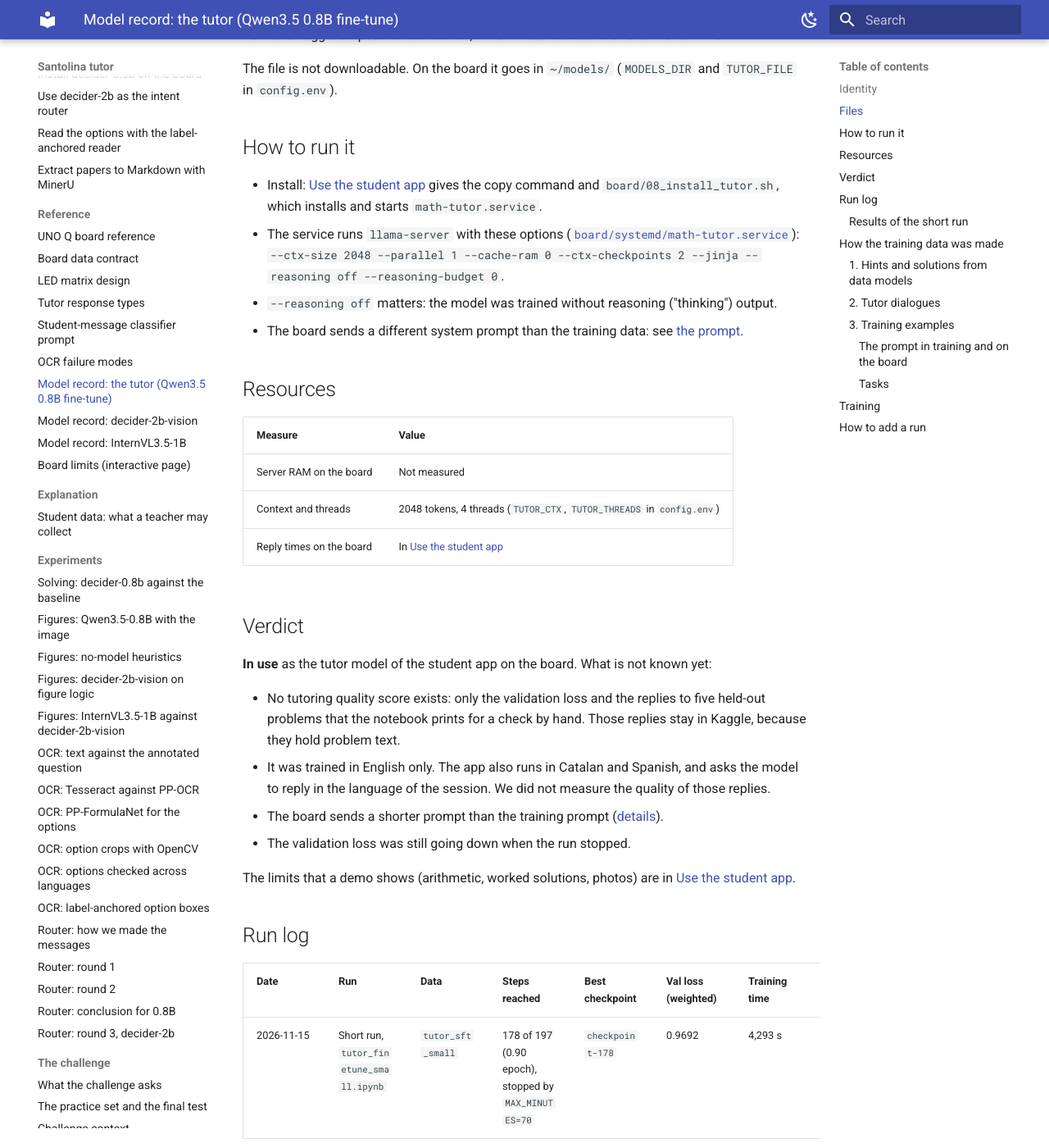
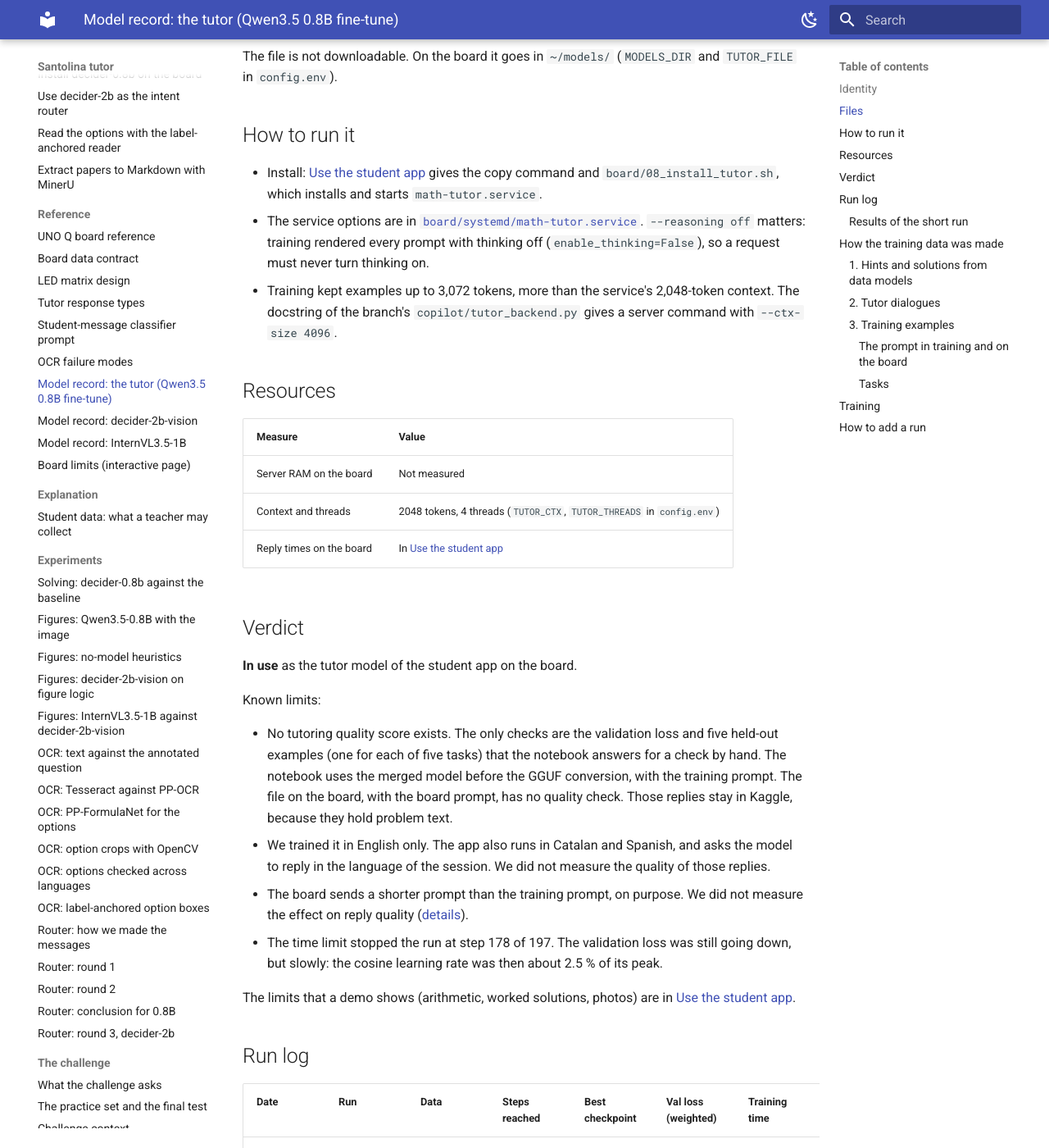
Before and after one commit to Sigkaio636/Santolina_tutor, an MkDocs documentation site: the page built from docs/models/qwen35-tutor.md, in a window 1280 px wide and 1400 px high, scrolled down 1200 px. Shown: the whole window at 82% size. Built offline with MkDocs 1.6.1 and Material for MkDocs 9.7.7, drawn with Linux system fonts in a browser that asks for light colours; some of the changed text lies outside the part shown.

Commit message:
docs-review qwen35-tutor S5-S7: STE language, two adversarial rounds, signed off
Board prompt is short on purpose (X32b); the model sees the answer only after
Show the solution. Fixes from review: no MTP tensors in the GGUF, weighted
val loss is not a cross-entropy, val.jsonl problems are training problems,
voters are given the key, rerun steps and checks corrected. Open for the
teammate: QT7-QT9, QT12, ADV11 (bf16 vs fp16).

Co-Authored-By: Claude Opus 5.5 <noreply@anthropic.com>

````diff
--- a/docs/models/qwen35-tutor.md
+++ b/docs/models/qwen35-tutor.md
@@ -18,13 +18,13 @@ Last updated: 2026-11-15.
 | | |
 | --- | --- |
 | Name | `qwen35-tutor` (llama-server alias) |
-| What it is | A chat model that tutors one student on one Kangaroo problem. It writes hints, a solution, and short guiding replies. In training, the system prompt gave it the problem and the answer key; the board gives it less (see [the prompt](#the-prompt-in-training-and-on-the-board)). |
+| What it is | A chat model that tutors one student on one Kangaroo problem. It writes hints, a solution, and short guiding replies. |
 | Base model | [Qwen/Qwen3.5-0.8B](https://huggingface.co/Qwen/Qwen3.5-0.8B). The revision was not pinned: the run took the latest one on 2026-11-15. |
 | Method | LoRA on every linear layer, merged into the base weights, then converted to GGUF Q8_0 |
 | Training language | English only |
 | Where it runs | The board, `math-tutor.service`, port 8084 |
 | Who calls it | `student_app/tutor.py`: clues, chat replies |
-| Availability | **Private.** The training data comes from M3Kang, which is for research use only. The data and the model stay off any public site. |
+| Availability | **Private.** The data and the model stay off any public site. |
 
 ## Files
 
@@ -33,8 +33,8 @@ Last updated: 2026-11-15.
 | `qwen35-tutor-Q8_0.gguf` | 811,843,232 bytes (812 MB) | `fa4bdb3bc91a89ec2964a1c2ef8d9344fe5ca98f8d00e7c1768dbe9a7740ad43` |
 
 What the GGUF header says: architecture `qwen35`, size label `752M`, 25
-blocks, file type Q8_0, `nextn_predict_layers = 1` (the converter kept the
-multi-token prediction head). The file came from the Kaggle output of the
+blocks, file type Q8_0, `nextn_predict_layers = 1`. The file holds no multi-token prediction
+tensors: only blocks 0 to 23 have weights. The file came from the Kaggle output of the
 [short run](#run-log), which wrote it at 05:23 UTC on 2026-11-15.
 
 The file is not downloadable. On the board it goes in `~/models/`
@@ -45,13 +45,13 @@ The file is not downloadable. On the board it goes in `~/models/`
 - Install: [Use the student app](../how-to/use-student-app.md#the-copilot)
   gives the copy command and `board/08_install_tutor.sh`, which installs and
   starts `math-tutor.service`.
-- The service runs `llama-server` with these options
-  ([`board/systemd/math-tutor.service`](https://github.com/Sigkaio636/Santolina_tutor/blob/main/board/systemd/math-tutor.service)):
-  `--ctx-size 2048 --parallel 1 --cache-ram 0 --ctx-checkpoints 2 --jinja --reasoning off --reasoning-budget 0`.
-- `--reasoning off` matters: the model was trained without reasoning
-  ("thinking") output.
-- The board sends a different system prompt than the training data: see
-  [the prompt](#the-prompt-in-training-and-on-the-board).
+- The service options are in
+  [`board/systemd/math-tutor.service`](https://github.com/Sigkaio636/Santolina_tutor/blob/main/board/systemd/math-tutor.service).
+  `--reasoning off` matters: training rendered every prompt with thinking
+  off (`enable_thinking=False`), so a request must never turn thinking on.
+- Training kept examples up to 3,072 tokens, more than the service's
+  2,048-token context. The docstring of the branch's
+  `copilot/tutor_backend.py` gives a server command with `--ctx-size 4096`.
 
 ## Resources
 
@@ -63,18 +63,25 @@ The file is not downloadable. On the board it goes in `~/models/`
 
 ## Verdict
 
-**In use** as the tutor model of the student app on the board. What is not
-known yet:
+**In use** as the tutor model of the student app on the board.
 
-- No tutoring quality score exists: only the validation loss and the replies
-  to five held-out problems that the notebook prints for a check by hand.
-  Those replies stay in Kaggle, because they hold problem text.
-- It was trained in English only. The app also runs in Catalan and Spanish,
+Known limits:
+
+- No tutoring quality score exists. The only checks are the validation loss
+  and five held-out examples (one for each of five tasks) that the notebook answers for a
+  check by hand. The notebook uses the merged model before the GGUF
+  conversion, with the training prompt. The file on the board, with the board
+  prompt, has no quality check. Those replies stay in Kaggle, because they
+  hold problem text.
+- We trained it in English only. The app also runs in Catalan and Spanish,
   and asks the model to reply in the language of the session. We did not
   measure the quality of those replies.
-- The board sends a shorter prompt than the training prompt
+- The board sends a shorter prompt than the training prompt, on purpose. We
+  did not measure the effect on reply quality
   ([details](#the-prompt-in-training-and-on-the-board)).
-- The validation loss was still going down when the run stopped.
+- The time limit stopped the run at step 178 of 197. The validation loss was
+  still going down, but slowly: the cosine learning rate was then about 2.5 %
+  of its peak.
 
 The limits that a demo shows (arithmetic, worked solutions, photos) are in
 [Use the student app](../how-to/use-student-app.md#the-copilot).
@@ -85,7 +92,13 @@ The limits that a demo shows (arithmetic, worked solutions, photos) are in
 | --- | --- | --- | --- | --- | --- | --- | --- |
 | 2026-11-15 | Short run, `tutor_finetune_small.ipynb` | `tutor_sft_small` | 178 of 197 (0.90 epoch), stopped by `MAX_MINUTES=70` | `checkpoint-178` | 0.9692 | 4,293 s | `qwen35-tutor-Q8_0.gguf`, on the board |
 
-The full set (`tutor_sft`) was built but not trained.
+We built the full set (`tutor_sft`) but did not train on it.
+
+"Val loss (weighted)" is the mean of task weight × example loss over the
+held-out examples. It is not a cross-entropy, and it changes with the task
+mix. Compare runs on it only when they use the same set. Otherwise compare the
+per-task losses, which are not weighted. For the short run, the unweighted
+mean, computed from the per-task losses and the held-out counts, is about 1.30.
 
 ### Results of the short run
 
@@ -99,7 +112,6 @@ started on 2026-11-15 at 04:04 UTC and ended at 05:23 UTC (4,778 s in all).
 | Held-out examples | 320, 158,441 tokens. None dropped for length. |
 | Trainable parameters | 21,645,312 of 774,038,336 (2.80 %) |
 | Speed | About 18 s per step, 0.663 examples/s |
-| Where it stopped | Step 178 of 197: the 70-minute limit came first |
 | Mean training loss | 1.069 |
 | Checkpoint kept | `checkpoint-178`, the last one, which also had the lowest validation loss |
 
@@ -112,9 +124,6 @@ Weighted validation loss at each evaluation, on all 320 held-out examples:
 | Step | 49 | 98 | 147 | 178 |
 | --- | --- | --- | --- | --- |
 | Validation loss | 1.049 | 1.003 | 0.9772 | 0.9692 |
-
-The loss was still going down at the last evaluation, so the run stopped
-before it flattened.
 
 Validation loss per task of the kept checkpoint (not weighted, lower is
 better):
@@ -134,25 +143,28 @@ better):
 | `correction` | 1.5808 |
 | `free` | 1.7218 |
 
-`check_right` has the lowest loss, then the long, structured answers
-(`solution`, `prepare`). The short live replies (`free`, `correction`, the
-error stages) have the highest. The run did not measure the base model's loss
+Each task has 8 to 75 held-out examples. In about half of the examples the
+system prompt also holds a short justification of the answer, as "Teacher's
+notes". The `check_right` reply repeats that justification, so part of its low
+loss is copying.
+The run did not measure the base model's loss
 on the same examples, so these numbers show progress inside the run, not the
 gain over Qwen3.5 0.8B.
 
 **Conversion.** The GGUF writer reported 320 tensors and 800.9M bytes, and
 "Model successfully exported". During the Q8_0 step, gguf-py printed
 `RuntimeWarning: overflow encountered in divide` and `invalid value
-encountered in cast` (`quants.py`). We did not check which tensors caused
-them. The model runs on the board with the reply times in
-[Use the student app](../how-to/use-student-app.md#the-copilot).
+encountered in cast` (`quants.py`). A later check of the file found no
+values that are not finite. The only odd values are 448 blocks of
+`blk.0.attn_qkv.weight` with a zero scale, which explain the warnings.
 
 ## How the training data was made
 
 All the code is on the branch `feat/tutor-finetune`, commit
 [`64e56f5`](https://github.com/Sigkaio636/Santolina_tutor/tree/64e56f5337819ef1e43d66f8a32605a8f5899eb9).
-That branch is not merged. The data stays in `data/processed/`, which Git
-ignores.
+That branch is not merged. The commits on it were made after the run
+(05:56 UTC and later): the run used the copy of `train_tutor.py` in its Kaggle
+dataset. The data stays in `data/processed/`, which Git ignores.
 
 ```mermaid
 flowchart LR
@@ -173,9 +185,9 @@ flowchart LR
 sends each problem to large models (the data models) through the Helmcode
 API, an OpenAI-compatible service that hosts them. Each call gets:
 
-- the problem text;
-- its image (the options are only in the image);
-- the answer key (the official letter).
+- the problem text
+- its image (the options are only in the image)
+- the answer key (the official letter)
 
 The model returns one JSON object: the options, the topic, the key idea,
 three hints from gentle to concrete, the solution steps, the final letter,
@@ -187,7 +199,7 @@ common mistakes, and whether it agrees with the answer key.
 | Problems per level, 0 to 7 | 142, 106, 146, 123, 339, 296, 305, 290 |
 | Data models that wrote training text | glm5.3-flash (first choice), deepseek-v4-flash |
 | Other data models that only voted | qwen3.6 (60 problems), gemma4 (37 problems) |
-| Trust rule | A problem is kept only if a strict majority of the data models that answered reached the answer key on their own. This drops problems with a wrong key or a broken text. |
+| Trust rule | A data model agrees when its final letter equals the answer key, which the call also gives it. Keep a problem only if a strict majority of the data models that answered agree. This can drop problems with a wrong key or a broken text. |
 | Problems with a disputed key | 19, always excluded |
 | **Trusted problems** | **1,553** |
 | Examples written | 4,670 hint examples and 1,553 solution examples: 5,886 from glm5.3-flash, 337 from deepseek-v4-flash |
@@ -201,18 +213,20 @@ The hint count is as reported by the generation run: three hints for each of
 asks glm5.3-flash to write short tutor-student exchanges for each trusted
 problem. The writer gets the answer key and the checked solution, and does
 not solve the problem again. The exchange types come from
-[Tutor response types](../TUTOR_RESPONSE_TYPES.md). The table below lists
-them.
+[Tutor response types](../reference/tutor-response-types.md).
 
 Each item then goes through two checks:
 
-1. **Code filters.** They drop a tutor message that names the correct option,
-   holds the correct value, refers to a solution the student has not seen,
-   thinks aloud, is too long, is empty, or does not end with a question.
+1. **Code filters.** They drop an item when the tutor message names the
+   correct option, holds the correct value, refers to a solution the student
+   has not seen, thinks aloud, is too long, or is empty. They also drop it for
+   non-English characters, for a student message that already holds the
+   answer, and, for most item types, for a tutor message that does not end
+   with a question.
 2. **A judge model,** deepseek-v4-flash, scores each item against the rules
    of the tutoring guide.
 
-Final report of the generation run (2026-11-15, 06:05; the time zone was not
+Final report of the generation run, 2026-11-15 at 06:05 (the time zone was not
 recorded):
 
 | Item | Training task | Kept | Code-filtered | Judge failed |
@@ -231,15 +245,15 @@ The counts are as reported by the generation run. Two rows do not add up:
 
 The most common reasons to filter: "refers to the solution the student has
 not seen" (769), "does not end with a question" (719), "empty" (440), "contains
-the correct value" (244), "too long" (207). An error dialogue is used only
-when all three of its stages pass.
+the correct value" (244), "too long" (207). The training set uses an error
+dialogue only when all three of its stages pass.
 
-`tutor_sft_small` was built at 04:55, before the judge finished (the time zone
-was not recorded; training started at 04:04 UTC). At that time:
+The team built `tutor_sft_small` at 04:55, before the judge finished. The time
+zone of 04:55 was not recorded. At 04:55:
 
-- 1,137 problems had judged dialogues;
-- 412 had dialogues that passed the code filters only (`--allow-unjudged`);
-- 4 had none.
+- 1,137 problems had judged dialogues.
+- 412 had dialogues that passed the code filters only (`--allow-unjudged`).
+- 4 had no dialogues.
 
 ### 3. Training examples
 
@@ -257,12 +271,17 @@ builds it, and
 uses it at inference. Both exist only on the `feat/tutor-finetune` branch,
 which is not merged.
 
-The student app on the board does not use this prompt yet.
+The student app on the board does not use this prompt.
 `student_app/tutor.py` sends a shorter one: "You are a Socratic math tutor.",
 the reply language and the problem, without the answer or the rules. So the
 model sees a different prompt on the board than in training. The validation
 losses on this page were measured with the training prompt, not with the
 board's prompt.
+
+The short prompt on the board is deliberate: the tutor model does not see the
+exercise's answer until the student asks for the solution, and the leak check in `student_app/tutor.py` stays the
+guard. We did not measure how the different prompt changes the quality of the
+replies.
 
 #### Tasks
 
@@ -270,7 +289,7 @@ Tasks, their loss weights, and their examples in `tutor_sft_small`:
 
 | Task | What the tutor does | Weight | Training | Held-out |
 | --- | --- | --- | --- | --- |
-| `prepare` | Writes all hints and the solution in one go. On the branch, `copilot/tutor_backend.py` sends it once per exercise; the student app on the board does not use it. | 1.0 | 262 | 28 |
+| `prepare` | Writes all hints and the solution in one go. On the branch, `copilot/tutor_backend.py` sends it once per exercise. The student app on the board does not use it. | 1.0 | 262 | 28 |
 | `error_question` | Answers a wrong attempt with a question that shows the contradiction | 1.0 | 233 | 21 |
 | `free` | Answers a specific question about a step | 1.0 | 292 | 24 |
 | `diagnostic` | Answers a vague message with one question about the problem | 0.8 | 266 | 25 |
@@ -280,13 +299,17 @@ Tasks, their loss weights, and their examples in `tutor_sft_small`:
 | `hint` | Gives hint *k* after hints 1 to *k*−1 | 0.6 | 563 | 75 |
 | `solution` | Gives the full solution when asked | 0.6 | 269 | 26 |
 | `manipulation` | Refuses "just tell me the letter", and goes back to the problem | 0.5 | 269 | 29 |
-| `check_right` | Confirms a correct answer and asks why | 0.5 | 150 | 14 |
+| `check_right` | Says that a correct answer is right, and gives the justification | 0.5 | 150 | 14 |
 | `key_idea` | Names the main idea | 0.4 | 147 | 8 |
 | `solve_nokey` | Solves without the answer key | 0.3 | — | — |
 
 The held-out problems are 155 problems (10 %, seed 42), chosen by problem and
-the same in every set. They are not `data/val.jsonl`. No held-out problem is
-in the training examples.
+the same in every set. They are not `data/val.jsonl`. The training problems
+include the English problems of both `data/train.jsonl` and `data/val.jsonl`,
+and the Catalan and Spanish versions of a problem share its id. So the 155
+held-out ids (`val_ids.txt` next to the set) are the only ones guaranteed
+unseen, in any language.
+Evaluate the model on those.
 
 | Set | Built with | Training examples | Held-out examples |
 | --- | --- | --- | --- |
@@ -307,23 +330,21 @@ Script:
 [`kaggle/train_tutor.py`](https://github.com/Sigkaio636/Santolina_tutor/blob/64e56f5337819ef1e43d66f8a32605a8f5899eb9/kaggle/train_tutor.py).
 Notebook of the short run:
 [`kaggle/tutor_finetune_small.ipynb`](https://github.com/Sigkaio636/Santolina_tutor/blob/64e56f5337819ef1e43d66f8a32605a8f5899eb9/kaggle/tutor_finetune_small.ipynb).
-The data went to Kaggle as a private dataset.
 
 | Setting | Short run (on the board) | Script default |
 | --- | --- | --- |
 | Hardware | Kaggle, 2 × T4 (`torchrun`, 2 processes) | |
-| Precision | fp32 weights, fp16 autocast (the T4 has no bf16) | bf16 where the GPU has it |
+| Precision | fp32 weights, fp16 autocast, as reported. The script picks bf16 when `torch.cuda.is_bf16_supported()` is true, which a recent PyTorch can report on a T4, so check this in the run log. | same rule |
 | LoRA | r = 32, alpha = 64, dropout 0.05, every linear layer (attention, the Gated DeltaNet layers of Qwen3.5, MLP). Embeddings and the output layer (LM head) frozen. | same |
 | Loss | Cross-entropy on the last reply only, averaged per example, times the task weight | same |
-| Epochs | 1, stopped after 70 min at most (`MAX_MINUTES=70`) | 2 |
+| Epochs | 1 (197 steps), stopped after 70 min at most (`MAX_MINUTES=70`) | 2 |
 | Batch | 4 per GPU × 2 gradient-accumulation steps × 2 GPUs = 16 examples per step | 4 × 4 accumulation |
-| Steps planned | 197 (one epoch), fewer if the 70 min ran out | |
 | Learning rate | 2e-4, cosine decay, 9 warm-up steps, no weight decay, gradient clip 1.0 | same |
-| Longest example | 3,072 tokens; longer examples dropped | same |
+| Longest example | 3,072 tokens. The script drops longer examples. | same |
 | Evaluations | 4, each saving a LoRA checkpoint | 2 |
 | Checkpoint kept | The one with the lowest weighted validation loss | same |
 | Seed | 42 | 42 |
-| Libraries | `transformers>=5`, `peft`, `accelerate`, `flash-linear-attention` | |
+| Libraries | `transformers>=5`, `peft`, `accelerate`, `flash-linear-attention`. Not pinned: the latest versions on 2026-11-15. | |
 
 After training, the script merges the best LoRA adapter into the base model
 and saves it in bf16. The notebook converts it with `convert_hf_to_gguf.py` of
@@ -333,12 +354,13 @@ llama.cpp `2cbe0ec` (the commit pinned in `config.env`), `--outtype q8_0`.
 
 You need access to M3Kang, a Helmcode API key, and a Kaggle account with GPUs.
 The API models change over time, so a new run gives different data. The exact
-options of steps 3 and 4 in the original run were not recorded; the values
+options of steps 3 and 4 in the original run were not recorded. The values
 below match its data.
 
 1. On the laptop, switch to the branch with the code:
    `git switch feat/tutor-finetune`.
-   Check: `git log -1 --format=%h` shows `64e56f5` or a later commit.
+   Check: `git log -1 --format=%h` shows `64e56f5`. A later commit can change
+   the options below.
 2. Put the M3Kang parquet files in `data/raw/` (see the
    [dataset card](https://huggingface.co/datasets/qualcomm/M3Kang)), then run
    `uv run python -m santolina_tutor.dataset`.
@@ -349,9 +371,13 @@ below match its data.
    uv run python -m santolina_tutor.generate_explanations --n 1747 --languages eng --no-text-only --models glm5.3-flash,deepseek-v4-flash
    ```
 
-   To get the same vote as the original run, also add qwen3.6 and gemma4
-   with `--tiebreak` or `--models`.
-   Check: `wc -l data/processed/explanations/sample.jsonl` gives 1747.
+   `--tiebreak` takes one model, which votes but writes no text. The original
+   run also had votes from qwen3.6 (60 problems) and gemma4 (37 problems), but
+   the commands that gave them were not recorded. So the original vote cannot
+   be rebuilt exactly.
+   Check: a log line says
+   "combined.jsonl: N examples from M trusted problems". The original run had
+   1,553 trusted problems.
 4. Write the dialogues for every trusted problem:
 
    ```bash
@@ -367,11 +393,13 @@ below match its data.
    uv run python laptop/build_tutor_sft.py --allow-unjudged --lean --sample 0.2 --out data/processed/tutor_sft_small
    ```
 
-   Check: the script prints the examples per task. Compare them with the
-   [Tasks](#tasks) table.
+   Check: the script prints the examples per task. They match the
+   [Tasks](#tasks) table only roughly: the original set mixed judged and
+   unjudged problems at a judge state that cannot be rebuilt.
 6. Upload `data/processed/tutor_sft_small/` (it holds a copy of
    `train_tutor.py`) to Kaggle as a **private** dataset.
-7. Attach it to `kaggle/tutor_finetune_small.ipynb`. Set **GPU T4 x2** and
+7. Attach only that dataset to `kaggle/tutor_finetune_small.ipynb`: the
+   notebook takes the first `train_tutor.py` it finds. Set **GPU T4 x2** and
    **Internet on**.
 8. Run **Save Version → Save & Run All (Commit)**.
    Check: the output holds `qwen35-tutor-Q8_0.gguf`, and the log says
````
Also changed, not shown: docs/review/findings/docs/models/qwen35-tutor.md.md (+37 -3 lines), docs/review/index.md (+2 -2 lines), docs/review/status.yml (+6 -4 lines).
